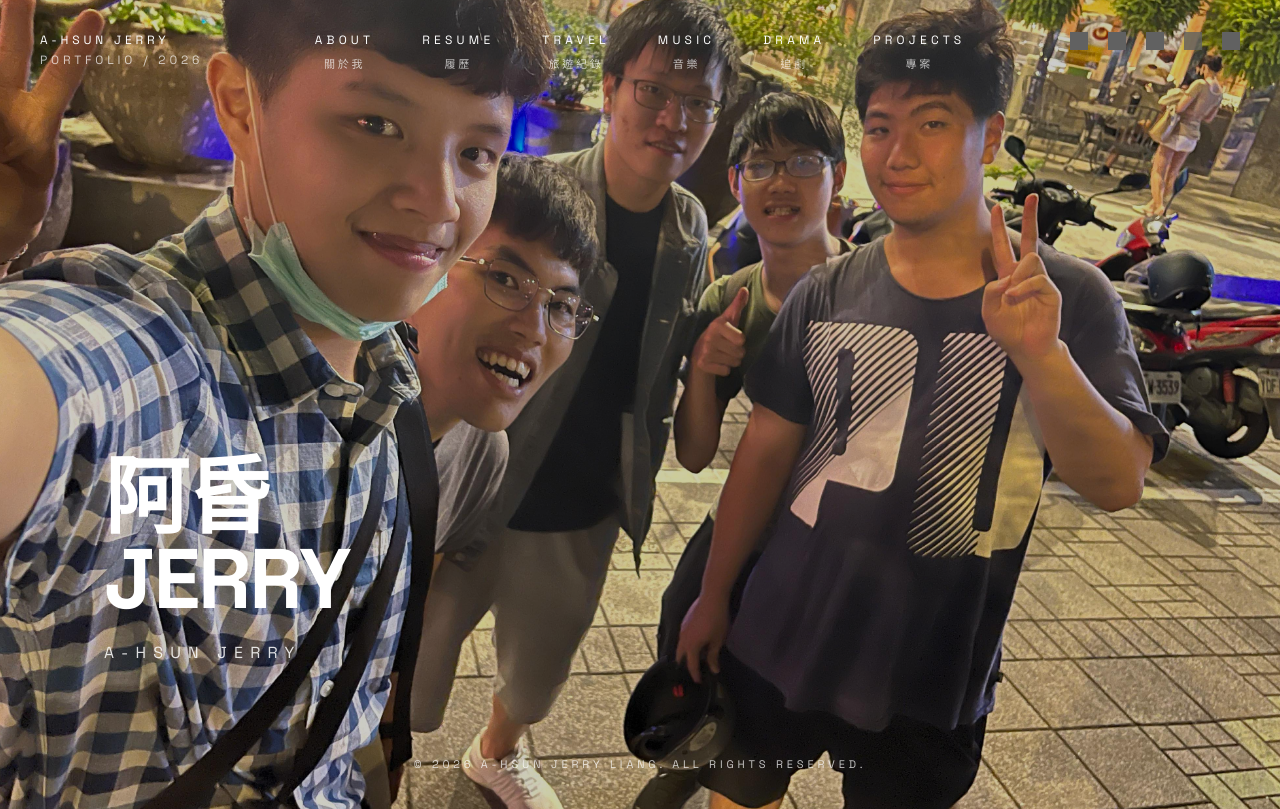
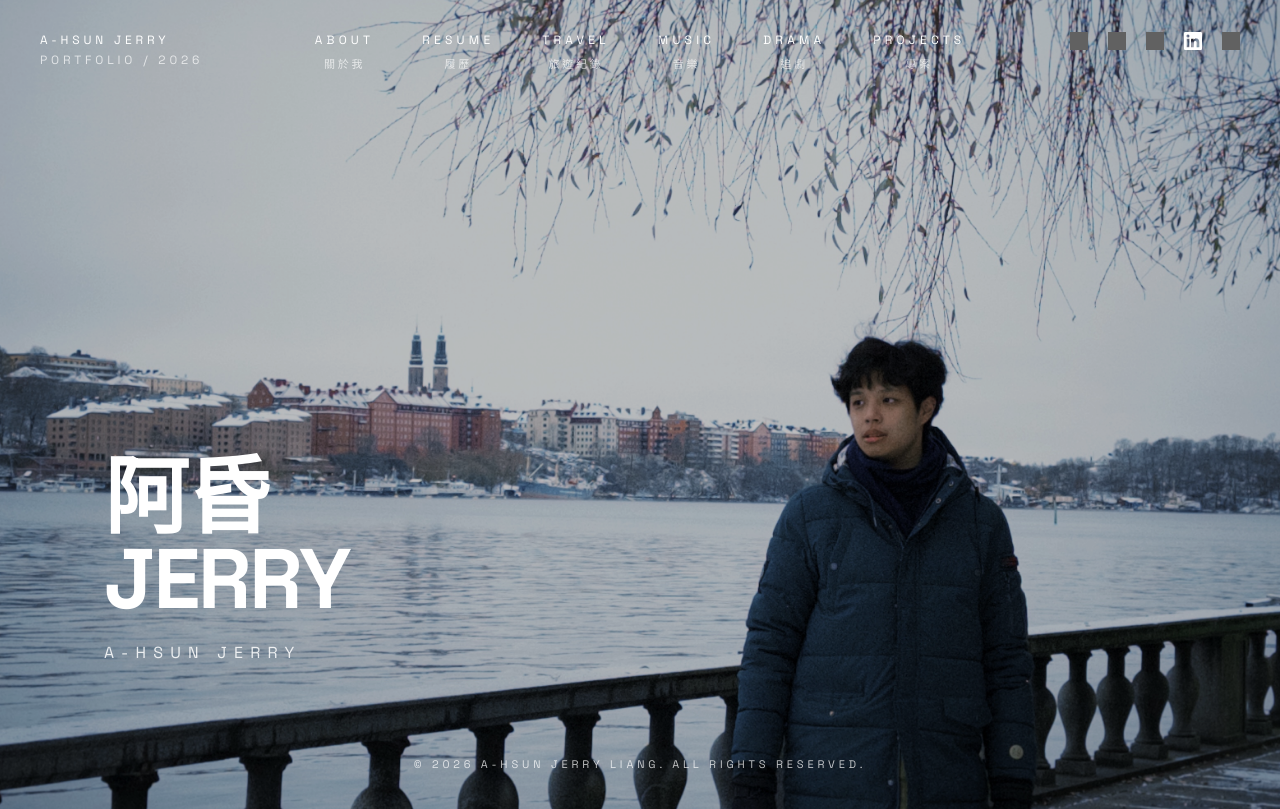
Before and after one commit to liangchatwork/jerry-portfolio, a React (Vite) app: page / in a window 1280 px wide. Built offline with nearby package versions, Linux system fonts and the light colour scheme; grey boxes are pictures that could not be loaded; the HTML template or start-up script is replaced by a standard one.

Commit message:
20260521_v1_background_resume_menu_updates

```diff
--- a/src/components/Header.tsx
+++ b/src/components/Header.tsx
@@ -1,4 +1,49 @@
+import { useEffect, useState } from "react";
 import { Link } from "react-router-dom";
+
+type NavItem = [string, string, string];
+
+type SocialItem = {
+  label: string;
+  href: string;
+  src?: string;
+  icon?: "linkedin";
+};
+
+function SocialIcon({
+  social,
+  light,
+  size = 18,
+}: {
+  social: SocialItem;
+  light: boolean;
+  size?: number;
+}) {
+  const iconClass = light ? "invert" : "";
+
+  if (social.icon === "linkedin") {
+    return (
+      <svg
+        width={size}
+        height={size}
+        viewBox="0 0 24 24"
+        aria-hidden="true"
+        className={light ? "fill-white" : "fill-[#292524]"}
+      >
+        <path d="M20.447 20.452h-3.554v-5.569c0-1.328-.027-3.037-1.852-3.037-1.853 0-2.136 1.447-2.136 2.942v5.664H9.351V9h3.414v1.561h.049c.476-.9 1.637-1.852 3.369-1.852 3.602 0 4.267 2.371 4.267 5.455v6.288h-.003ZM5.337 7.433a2.062 2.062 0 1 1 0-4.124 2.062 2.062 0 0 1 0 4.124ZM7.119 20.452H3.554V9h3.565v11.452ZM22.225 0H1.771C.792 0 0 .774 0 1.729v20.542C0 23.226.792 24 1.771 24h20.451C23.2 24 24 23.226 24 22.271V1.729C24 .774 23.2 0 22.222 0h.003Z" />
+      </svg>
+    );
+  }
+
+  return (
+    <img
+      src={social.src}
+      alt={social.label}
+      className={`${iconClass}`}
+      style={{ width: size, height: size }}
+    />
+  );
+}
 
 export default function Header({
   light = false,
@@ -7,7 +52,9 @@ export default function Header({
   light?: boolean;
   map?: boolean;
 }) {
-  const navItems = [
+  const [menuOpen, setMenuOpen] = useState(false);
+
+  const navItems: NavItem[] = [
     ["ABOUT", "關於我", "/about"],
     ["RESUME", "履歷", "/resume"],
     ["TRAVEL", "旅遊紀錄", "/travel"],
@@ -16,18 +63,70 @@ export default function Header({
     ["PROJECTS", "專案", "/projects"],
   ];
 
+  const socials: SocialItem[] = [
+    {
+      label: "YouTube",
+      href: "https://www.youtube.com/@A-HsunJerry",
+      src: "https://cdn.simpleicons.org/youtube/292524",
+    },
+    {
+      label: "Gmail",
+      href: "mailto:liangchatwork@gmail.com",
+      src: "https://cdn.simpleicons.org/gmail/292524",
+    },
+    {
+      label: "Instagram",
+      href: "https://www.instagram.com/hsunjerry_liang",
+      src: "https://cdn.simpleicons.org/instagram/292524",
+    },
+    {
+      label: "LinkedIn",
+      href: "https://www.linkedin.com/in/hsunjerry-liang/",
+      icon: "linkedin",
+    },
+    {
+      label: "GitHub",
+      href: "https://github.com/liangchatwork",
+      src: "https://cdn.simpleicons.org/github/292524",
+    },
+  ];
+
   const textMain = light ? "text-white" : "text-stone-900";
   const textSub = light ? "text-white/70" : "text-stone-500";
   const hover = light ? "hover:text-white/60" : "hover:text-stone-500";
-  const iconFilter = light ? "invert" : "";
+
+  useEffect(() => {
+    if (!menuOpen) return;
+
+    const originalOverflow = document.body.style.overflow;
+    document.body.style.overflow = "hidden";
+
+    return () => {
+      document.body.style.overflow = originalOverflow;
+    };
+  }, [menuOpen]);
+
+  useEffect(() => {
+    function handleEsc(event: KeyboardEvent) {
+      if (event.key === "Escape") {
+        setMenuOpen(false);
+      }
+    }
+
+    window.addEventListener("keydown", handleEsc);
+
+    return () => {
+      window.removeEventListener("keydown", handleEsc);
+    };
+  }, []);
 
   return (
+    <>
       <header
-      className={`relative z-20 flex flex-wrap items-start justify-between gap-y-5 animate-nav-fade lg:grid lg:grid-cols-[180px_1fr_180px] lg:items-start ${
+        className={`relative z-20 flex items-start justify-between gap-y-5 animate-nav-fade lg:grid lg:grid-cols-[180px_1fr_180px] lg:items-start ${
           map ? "-mx-10 -mt-8 bg-[#dcecf3] px-10 py-8" : ""
         }`}
       >
-      {/* Left Brand */}
         <Link
           to="/"
           className={`shrink-0 text-xs uppercase tracking-[0.32em] transition ${textMain} ${hover}`}
@@ -36,8 +135,7 @@ export default function Header({
           <p className={`mt-1 ${textSub}`}>PORTFOLIO / 2026</p>
         </Link>
 
-      {/* Center Navigation */}
-      <nav className="order-3 -mx-1 flex w-full gap-8 overflow-x-auto whitespace-nowrap px-1 pb-2 lg:order-none lg:mx-0 lg:w-auto lg:justify-center lg:gap-12 lg:overflow-visible lg:px-0 lg:pb-0">
+        <nav className="hidden justify-center gap-12 lg:flex">
           {navItems.map(([en, zh, href]) => (
             <Link
               key={en}
@@ -54,80 +152,127 @@ export default function Header({
           ))}
         </nav>
 
-      {/* Right Social Icons */}
-      <div className="flex shrink-0 justify-end gap-4 lg:gap-5">
+        <div className="hidden shrink-0 justify-end gap-4 lg:flex lg:gap-5">
+          {socials.map((social) => (
             <a
-          href="https://www.youtube.com/@A-HsunJerry"
-          target="_blank"
+              key={social.label}
+              href={social.href}
+              target={social.href.startsWith("mailto:") ? undefined : "_blank"}
+              rel={social.href.startsWith("mailto:") ? undefined : "noreferrer"}
               className="transition hover:opacity-50"
-          aria-label="YouTube"
+              aria-label={social.label}
             >
-          <img
-            src="https://cdn.simpleicons.org/youtube/292524"
-            alt="YouTube"
-            className={`h-[18px] w-[18px] ${iconFilter}`}
+              <SocialIcon social={social} light={light} size={18} />
+            </a>
+          ))}
+        </div>
+
+        <button
+          type="button"
+          onClick={() => setMenuOpen(true)}
+          className={`shrink-0 rounded-full border px-4 py-2 text-[10px] font-semibold uppercase tracking-[0.28em] shadow-lg backdrop-blur-xl transition lg:hidden ${
+            light
+              ? "border-white/45 bg-black/20 text-white hover:bg-black/30"
+              : "border-stone-900/15 bg-white/50 text-stone-900 hover:bg-white/70"
+          }`}
+          aria-label="Open menu"
+        >
+          Menu
+        </button>
+      </header>
+
+      <div
+        className={`fixed inset-0 z-[100] lg:hidden transition duration-500 ${
+          menuOpen
+            ? "pointer-events-auto opacity-100"
+            : "pointer-events-none opacity-0"
+        }`}
+      >
+        <button
+          type="button"
+          aria-label="Close menu background"
+          onClick={() => setMenuOpen(false)}
+          className="absolute inset-0 bg-stone-950/55 backdrop-blur-md"
         />
+
+        <div
+          className={`absolute left-4 right-4 top-5 overflow-hidden rounded-[2rem] border border-white/70 bg-white/80 p-5 text-stone-900 shadow-2xl backdrop-blur-2xl transition duration-500 ${
+            menuOpen
+              ? "translate-y-0 scale-100 opacity-100"
+              : "-translate-y-5 scale-95 opacity-0"
+          }`}
+        >
+          <div className="flex items-start justify-between gap-5">
+            <div>
+              <p className="text-[10px] uppercase tracking-[0.36em] text-stone-500">
+                A-HSUN JERRY
+              </p>
+
+              <h2 className="mt-3 text-4xl font-black uppercase leading-none tracking-[-0.08em] text-stone-950">
+                Menu
+              </h2>
+            </div>
+
+            <button
+              type="button"
+              onClick={() => setMenuOpen(false)}
+              className="rounded-full border border-stone-300/70 bg-white/60 px-4 py-2 text-[10px] font-semibold uppercase tracking-[0.24em] text-stone-700 shadow-md backdrop-blur-xl"
+              aria-label="Close menu"
+            >
+              Close
+            </button>
+          </div>
+
+          <nav className="mt-7 grid grid-cols-2 gap-3">
+            {navItems.map(([en, zh, href], index) => (
+              <Link
+                key={en}
+                to={href}
+                onClick={() => setMenuOpen(false)}
+                className="rounded-[1.35rem] border border-white/70 bg-white/55 p-4 shadow-lg backdrop-blur-xl transition active:scale-[0.98]"
+              >
+                <p className="text-[10px] uppercase tracking-[0.28em] text-stone-500">
+                  {String(index + 1).padStart(2, "0")}
+                </p>
+
+                <p className="mt-3 text-[16px] font-black uppercase tracking-[0.12em] text-stone-950">
+                  {en}
+                </p>
+
+                <p className="mt-2 text-sm tracking-[0.24em] text-stone-600">
+                  {zh}
+                </p>
+              </Link>
+            ))}
+          </nav>
+
+          <div className="mt-6 border-t border-stone-300/70 pt-5">
+            <p className="text-[10px] uppercase tracking-[0.34em] text-stone-500">
+              Social
+            </p>
+
+            <div className="mt-4 flex flex-wrap gap-3">
+              {socials.map((social) => (
+                <a
+                  key={social.label}
+                  href={social.href}
+                  target={
+                    social.href.startsWith("mailto:") ? undefined : "_blank"
+                  }
+                  rel={
+                    social.href.startsWith("mailto:") ? undefined : "noreferrer"
+                  }
+                  className="flex items-center gap-2 rounded-full border border-stone-300/70 bg-white/55 px-4 py-2 text-[10px] font-semibold uppercase tracking-[0.18em] text-stone-800 shadow-md backdrop-blur-xl"
+                  aria-label={social.label}
+                >
+                  <SocialIcon social={social} light={false} size={14} />
+                  {social.label}
                 </a>
-
-        <a
-          href="mailto:liangchatwork@gmail.com"
-          className="transition hover:opacity-50"
-          aria-label="Gmail"
-        >
-          <img
-            src="https://cdn.simpleicons.org/gmail/292524"
-            alt="Gmail"
-            className={`h-[18px] w-[18px] ${iconFilter}`}
-          />
-        </a>
-
-        <a
-          href="https://www.instagram.com/hsunjerry_liang"
-          target="_blank"
-          className="transition hover:opacity-50"
-          aria-label="Instagram"
-        >
-          <img
-            src="https://cdn.simpleicons.org/instagram/292524"
-            alt="Instagram"
-            className={`h-[18px] w-[18px] ${iconFilter}`}
-          />
-        </a>
-
-        <a
-          href="https://www.linkedin.com/in/hsunjerry-liang/"
-          target="_blank"
-          className="transition hover:opacity-50"
-          aria-label="LinkedIn"
-        >
-          <img
-            src="https://cdn.jsdelivr.net/npm/simple-icons@v11/icons/linkedin.svg"
-            alt="LinkedIn"
-            className={`h-[18px] w-[18px] opacity-80 ${iconFilter}`}
-            style={
-              light
-                ? undefined
-                : {
-                    filter:
-                      "brightness(0) saturate(100%) invert(13%) sepia(8%) saturate(1100%) hue-rotate(345deg) brightness(92%) contrast(89%)",
-                  }
-            }
-          />
-        </a>
-
-        <a
-          href="https://github.com/liangchatwork"
-          target="_blank"
-          className="transition hover:opacity-50"
-          aria-label="GitHub"
-        >
-          <img
-            src="https://cdn.simpleicons.org/github/292524"
-            alt="GitHub"
-            className={`h-[18px] w-[18px] ${iconFilter}`}
-          />
-        </a>
+              ))}
             </div>
-    </header>
+          </div>
+        </div>
+      </div>
+    </>
   );
 }
--- a/src/components/SlideshowContext.tsx
+++ b/src/components/SlideshowContext.tsx
@@ -8,36 +8,55 @@ type SlideshowContextType = {
 
 const SlideshowContext = createContext<SlideshowContextType | null>(null);
 
+function shuffleArray<T>(array: T[]) {
+  const nextArray = [...array];
+
+  for (let i = nextArray.length - 1; i > 0; i -= 1) {
+    const randomIndex = Math.floor(Math.random() * (i + 1));
+
+    [nextArray[i], nextArray[randomIndex]] = [
+      nextArray[randomIndex],
+      nextArray[i],
+    ];
+  }
+
+  return nextArray;
+}
+
 export function SlideshowProvider({ children }: { children: React.ReactNode }) {
-  const base = import.meta.env.BASE_URL;
+  const [slides] = useState(() => {
+    const base = import.meta.env.BASE_URL;
 
-  const slides = Array.from(
-    { length: 30 },
-    (_, i) => `${base}profile-${i + 1}.jpg`
-  );
+    const orderedSlides = Array.from(
+      { length: 30 },
+      (_, i) => `${base}profile-${i + 1}.jpg`
+    );
+
+    return shuffleArray(orderedSlides);
+  });
 
   const [currentSlide, setCurrentSlide] = useState(0);
   const [previousSlide, setPreviousSlide] = useState<number | null>(null);
 
   useEffect(() => {
-    const timer = setInterval(() => {
+    const timer = window.setInterval(() => {
       setCurrentSlide((prev) => {
         setPreviousSlide(prev);
         return (prev + 1) % slides.length;
       });
     }, 10000);
 
-    return () => clearInterval(timer);
+    return () => window.clearInterval(timer);
   }, [slides.length]);
 
   useEffect(() => {
     if (previousSlide === null) return;
 
-    const cleanup = setTimeout(() => {
+    const cleanup = window.setTimeout(() => {
       setPreviousSlide(null);
     }, 1600);
 
-    return () => clearTimeout(cleanup);
+    return () => window.clearTimeout(cleanup);
   }, [previousSlide]);
 
   return (
```
Also changed, not shown: src/pages/Resume.tsx (+6 -19 lines). Lines whose indentation alone changed are shown as unchanged.
